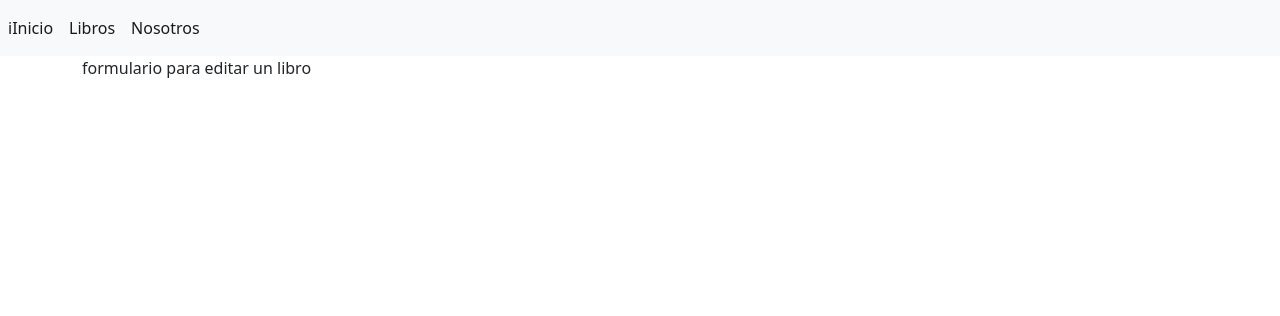
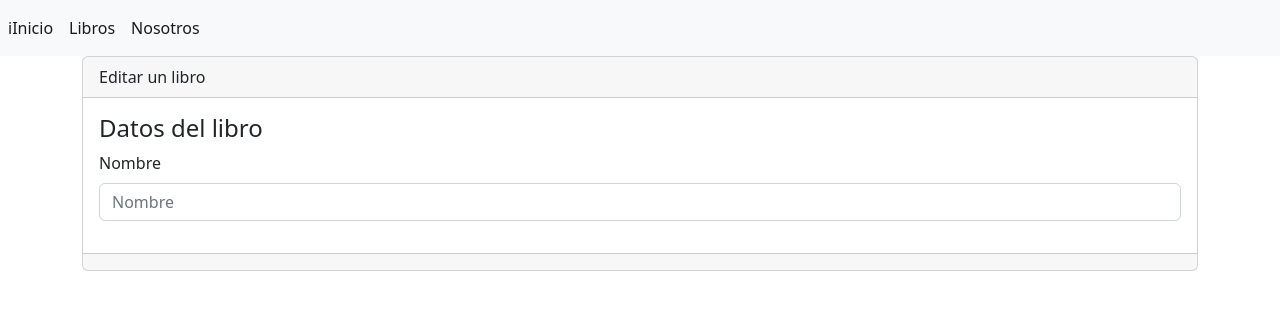
Before and after one commit to edisongaleano007/CRUD-Python, a Django app: template sistema/sistema/libreria/templates/libros/editar.html in a window 1280 px wide. Shown: the top 316 px of the page. Run offline with Django 3.2, Linux system fonts and the light colour scheme; the template is opened without the code that fills it, so the values that code supplies are empty.

Commit message:
botones editar y eliminar

```diff
--- a/sistema/sistema/libreria/templates/libros/editar.html
+++ b/sistema/sistema/libreria/templates/libros/editar.html
@@ -4,6 +4,19 @@
 
 {% block contenido %}
 
-formulario para editar un libro
+<div class="card">
+    <div class="card-header">
+        Editar un libro
+    </div>
+    <div class="card-body">
+        <h4 class="card-title">Datos del libro</h4>
+
+        {% include 'libros/form.html' %}
+
+    </div>
+    <div class="card-footer text-muted">
+
+    </div>
+</div>
 
 {% endblock %}
--- a/sistema/sistema/libreria/templates/libros/form.html
+++ b/sistema/sistema/libreria/templates/libros/form.html
@@ -0,0 +1,11 @@
+<form encrype="multipart/form-data" method="post">
+
+    <div class="mb-3">
+        <label for="" class="form-label">Nombre</label>
+
+        <input type="text"
+        class="form-control" name="" id="" aria-describedby="helpId" placeholder="Nombre">
+
+    </div>
+
+</form>
--- a/sistema/sistema/libreria/templates/libros/index.html
+++ b/sistema/sistema/libreria/templates/libros/index.html
@@ -28,7 +28,11 @@
                         <td>Django con python</td>
                         <td>Imagen.jpg</td>
                         <td>Libros que hablan sobre el framework de Django</td>
-                        <td>EDITAR | BORRAR</td>
+                        <td><a name="" id="" class="btn btn-info" href="{% url 'editar' %}" role="button">Editar</a>
+                            ||
+                            <a name="" id="" class="btn btn-info" href="#" role="button">Borrar</a>
+
+                        </td>
 
                 </tbody>
             </table>
--- a/sistema/sistema/libreria/urls.py
+++ b/sistema/sistema/libreria/urls.py
@@ -6,5 +6,7 @@ urlpatterns = [
     path('nosotros', views.nosotros, name='nosotros'),
     path("libros", views.libros, name='libros'),
     path("libros/crear", views.crear, name='crear'),
+    path("libros/editar", views.Editar, name='editar'),
+
 
 ]
--- a/sistema/sistema/libreria/views.py
+++ b/sistema/sistema/libreria/views.py
@@ -15,3 +15,6 @@ def libros(request):
 
 def crear(request):
     return render(request, "libros/crear.html")
+
+def Editar(request):
+    return render(request, "libros/editar.html")
```
Also changed, not shown: sistema/sistema/libreria/templates/libros/crear.html (+16 -1 lines), sistema/sistema/sistema/settings.py (+6 -2 lines).
